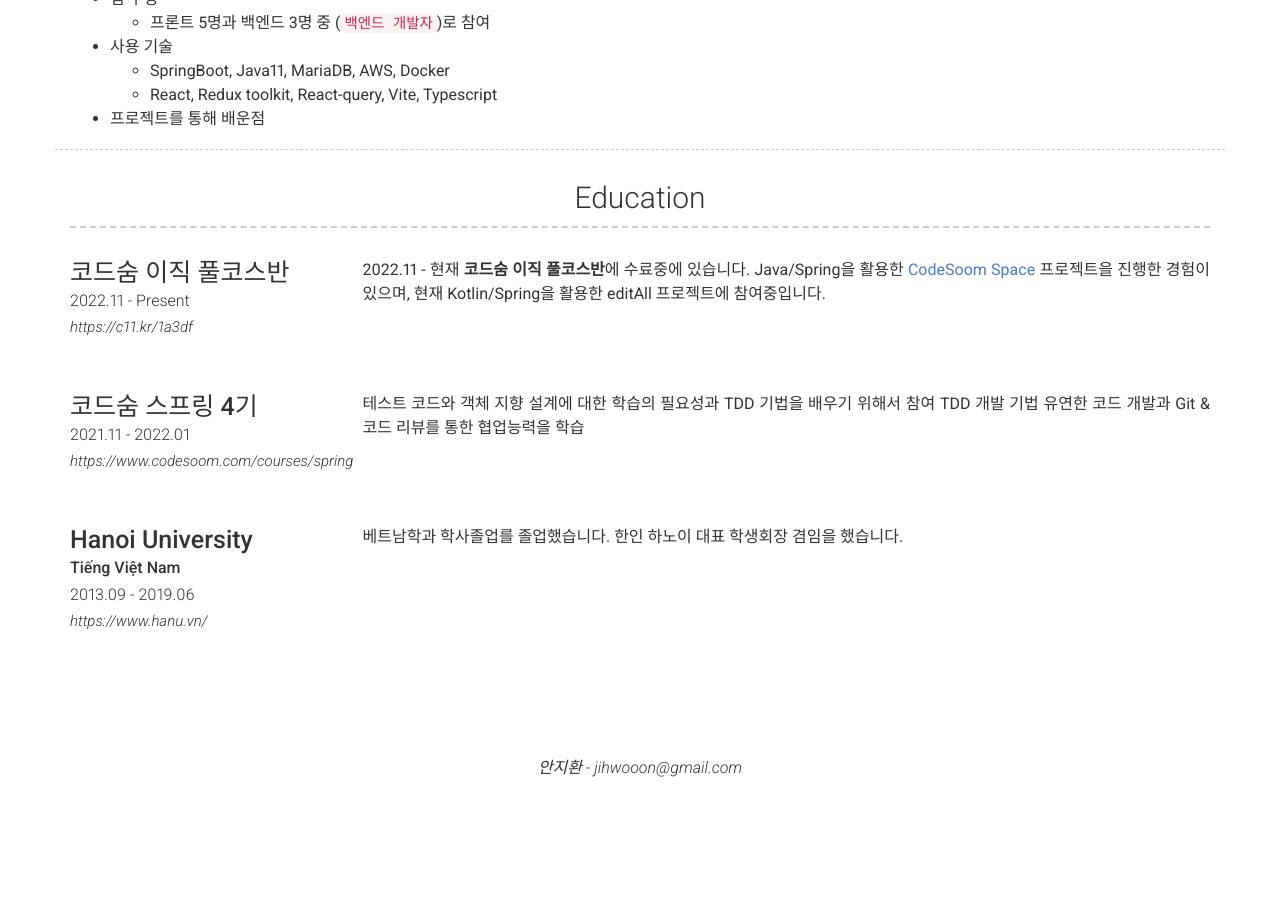
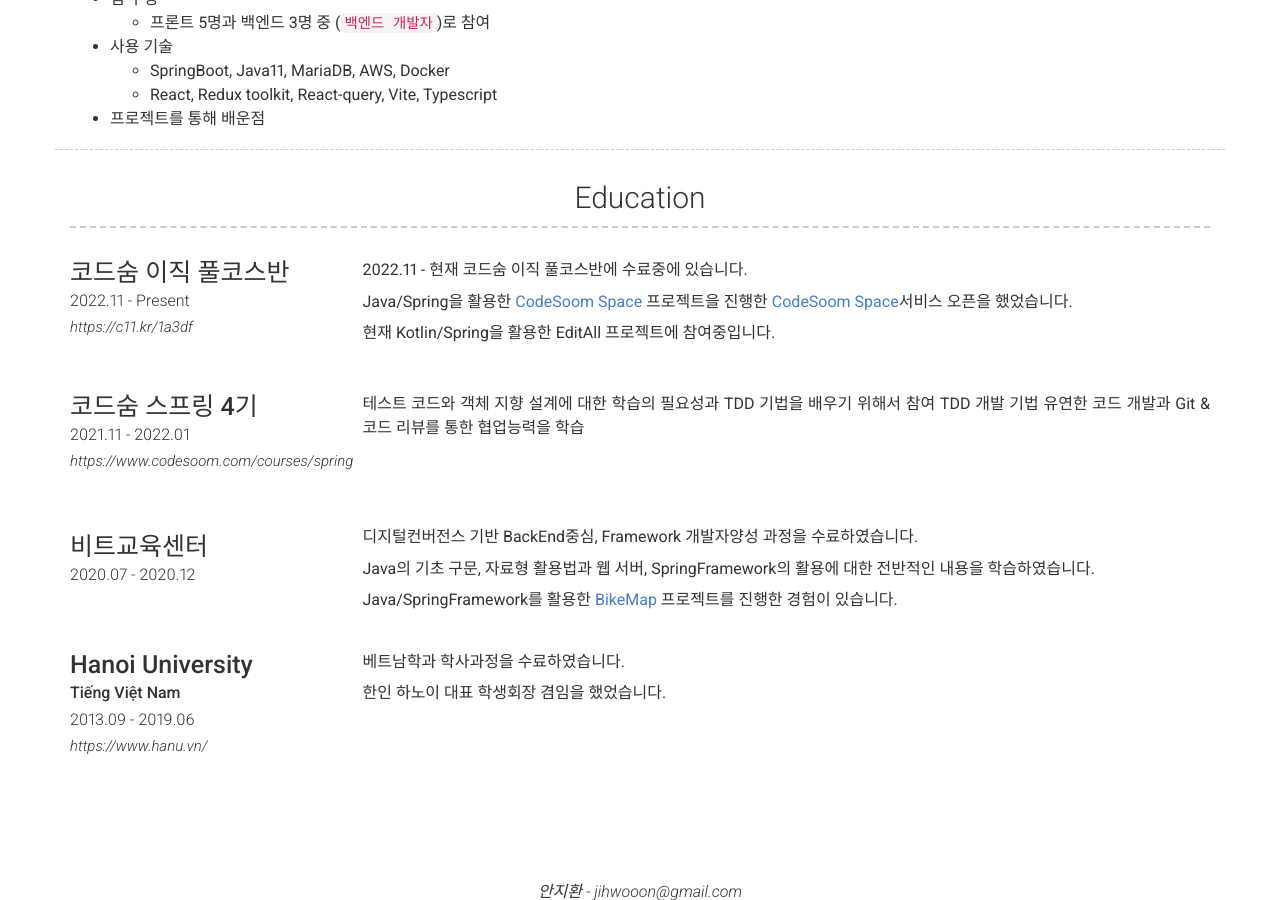
Before and after one commit to jihwooon/jihwooon.github.io, a Jekyll site: the page built from index.md, in a window 1280 px wide and 900 px high, scrolled down 1995 px. Built offline with Jekyll 4.4.1, drawn with Linux system fonts in a browser that asks for light colours; nearby versions of some CDN libraries; before the commit the page ends 2782 px from its top, so only the background shows below that; some of the changed text lies outside the part shown.

Commit message:
이력서 수정하기

```diff
--- a/_config.yml
+++ b/_config.yml
@@ -89,7 +89,7 @@ content:
           - 장기 보험 고객 서식 서비스 개발 / 운영
             - 보험 상품 개정에 API 작업 및 UI 작업을 통해 고객들에게 보험 청약서 전달
             - 기획자와 협업하여 보험 상품/개정 기능 개발
-          - 대용량 데이터 환경에서 운영 / 개발
+          - 대용량 데이터 환경에서 개발 / 운영
             - 10만건 이상 대규모 데이터를 안정적으로 배치 수행 작업
             - 기존 배치 작업 쿼리를 튜닝해서 속도 10% 상승
       - layout: left
@@ -105,7 +105,7 @@ content:
             - 메인 화면에 사용자 경험 개선으로 UI 화면 재구성해서 칭찬을 들음
           - [구 알뜰구매쇼핑](https://mall.bluesis.com/) 개발자로 개발 / 운영
             - PHP, JavaScript 환경에서 사이트 운영 / 개발 업무
-            - 초기 개발부터 담당하여 [알뜰구매쇼핑](https://mall.bluesis.com/) 쇼핑몰 런칭
+            - 초기 개발부터 담당하여 [구 알뜰구매쇼핑](https://mall.bluesis.com/) 쇼핑몰 런칭
             - NHN KCP API 결제 개발을 통해 회사 매출에 기여
   - title: Projects # Title for the section
     layout: list # Type of content section (list/text)
@@ -179,7 +179,11 @@ content:
         # quote: >
         #   Short institution or course description (optional)
         description: | # this will include new lines to allow paragraphs
-          2022.11 - 현재 **코드숨 이직 풀코스반**에 수료중에 있습니다. Java/Spring을 활용한 [CodeSoom Space](https://space.codesoom.com/) 프로젝트을 진행한 경험이 있으며, 현재 Kotlin/Spring을 활용한 editAll 프로젝트에 참여중입니다.
+          2022.11 - 현재 코드숨 이직 풀코스반에 수료중에 있습니다.
+
+          Java/Spring을 활용한 [CodeSoom Space](https://github.com/CodeSoom-Project/codesoom-space) 프로젝트을 진행한 [CodeSoom Space](https://space.codesoom.com/)서비스 오픈을 했었습니다.
+
+          현재 Kotlin/Spring을 활용한 EditAll 프로젝트에 참여중입니다.
       # - layout: left
       #   title: 이스트소프트 백엔드 개발자 Externship 1기
       #   link: https://c11.kr/1a0ww
@@ -198,15 +202,18 @@ content:
         #   Short institution or course description (optional)
         description: | # this will include new lines to allow paragraphs
           테스트 코드와 객체 지향 설계에 대한 학습의 필요성과 TDD 기법을 배우기 위해서 참여 TDD 개발 기법 유연한 코드 개발과 Git & 코드 리뷰를 통한 협업능력을 학습
-      # - layout: left
-      #   title: 비트교육센터
-      #   sub_title: 디지털컨버전스 기반 BackEnd중심, Framework개발자양성과정
-      #   caption: 2020.07 - 2020.12
+      - layout: left
+        title: 비트교육센터
+        # sub_title: 디지털컨버전스 기반 BackEnd중심, Framework개발자양성과정
+        caption: 2020.07 - 2020.12
         # quote: >
         #   Short institution or course description (optional)
-        # description: | # this will include new lines to allow paragraphs
-        #   - Java & SpringBoot 기초 학습
-        #   - JSP & SpringBoot 팀 프로젝트 진행
+        description: | # this will include new lines to allow paragraphs
+          디지털컨버전스 기반 BackEnd중심, Framework 개발자양성 과정을 수료하였습니다.
+
+          Java의 기초 구문, 자료형 활용법과 웹 서버, SpringFramework의 활용에 대한 전반적인 내용을 학습하였습니다.
+
+          Java/SpringFramework를 활용한 [BikeMap](https://github.com/ftowards/TeamProject_BikeMapNew) 프로젝트를 진행한 경험이 있습니다.
       - layout: left
         title: Hanoi University
         sub_title: Tiếng Việt Nam
@@ -214,7 +221,9 @@ content:
         caption: 2013.09 - 2019.06
         # quote: >
         description: | # this will include new lines to allow paragraphs
-          베트남학과 학사졸업를 졸업했습니다. 한인 하노이 대표 학생회장 겸임을 했습니다.
+          베트남학과 학사과정을 수료하였습니다.
+
+          한인 하노이 대표 학생회장 겸임을 했었습니다.
 
   # - title: A Little More About Me
   #   layout: text
```
Also changed, not shown: 1 other file.
